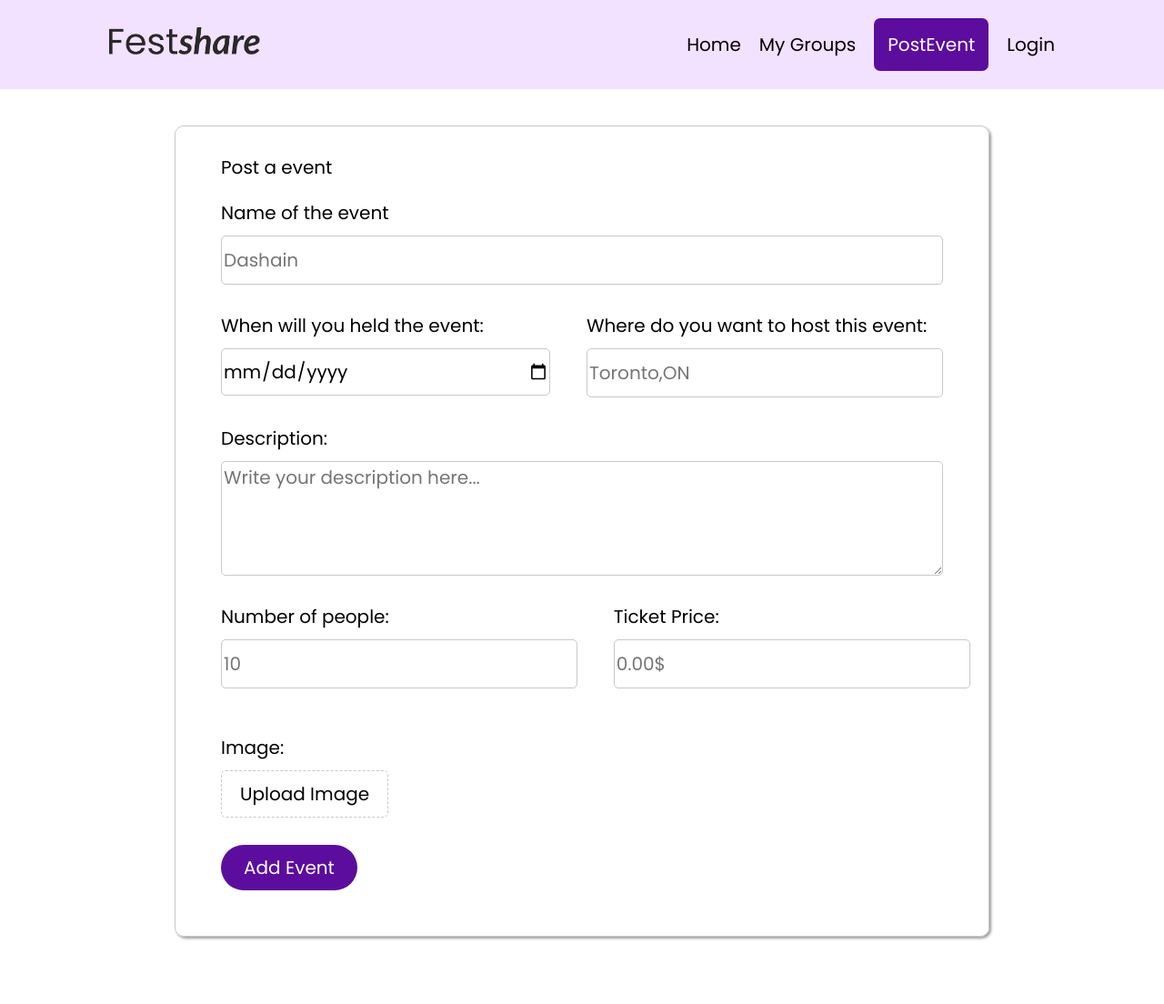
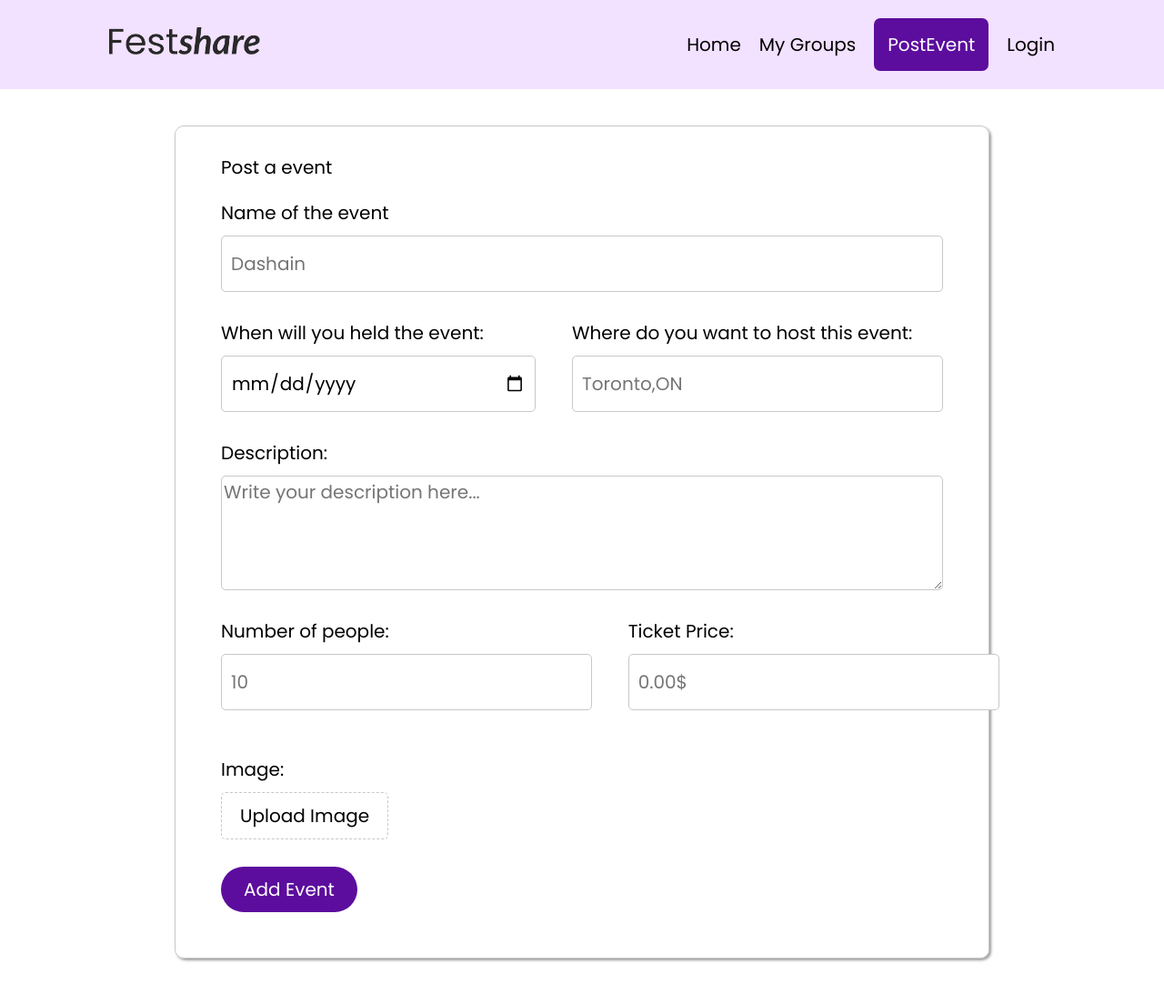
Before and after one commit to pidusbhusal/FestShare, a Django app: page /AddEvent in a window 1280 px wide. Shown: the whole page at 91% size. Before the commit the page ends 1034 px from the top, so only its background shows below. Run offline with Django 5.2, Linux system fonts and the light colour scheme.

Commit message:
some padding on input

```diff
--- a/static/festShare/css/styleAddEvent.css
+++ b/static/festShare/css/styleAddEvent.css
@@ -1,7 +1,7 @@
 * {
-    font-family:"Poppins",sans-serif;
-    font-size: 20px;
-  }
+  font-family:"Poppins",sans-serif;
+  font-size: 20px;
+}
 
   body {
     margin: 0px;
@@ -87,14 +87,16 @@
     gap: 10px;
 }
 
-input[type="text"],input[type="date"],
+input[type="text"],
+input[type="date"],
 input[type="location"],
 input[type="Number"],
 input[type="price"]
 {
-height: 50px;
+height: 40px;
 border:1px solid rgb(200, 200, 200);
 border-radius: 5px;
+padding: 10px;
 
 }
 
@@ -126,8 +128,8 @@ input[type="file"]{
     display: inline-block;
     padding: 10px 20px;
     cursor: pointer;
-    color: black; /* White text */
-    border-radius: 5px; /* Rounded corners */
+    color: black;
+    border-radius: 5px;
     text-align: center;
     border: 1px dashed rgb(200, 200, 200);
 
@@ -145,6 +147,7 @@ input[type="submit"]{
     border: #5C0D9D;
     color: white;
     background-color: #5C0D9D;
+
 }
 
 input[type="submit"]:hover{
```
